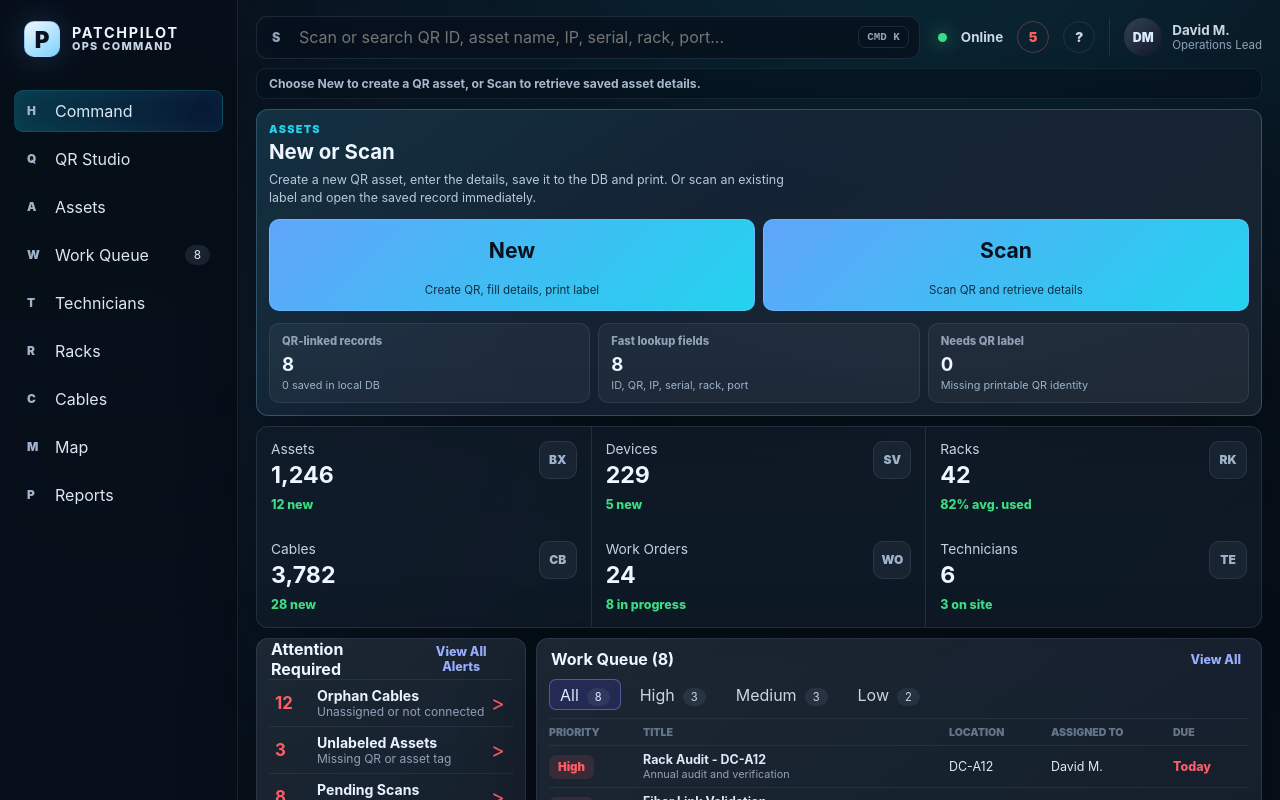
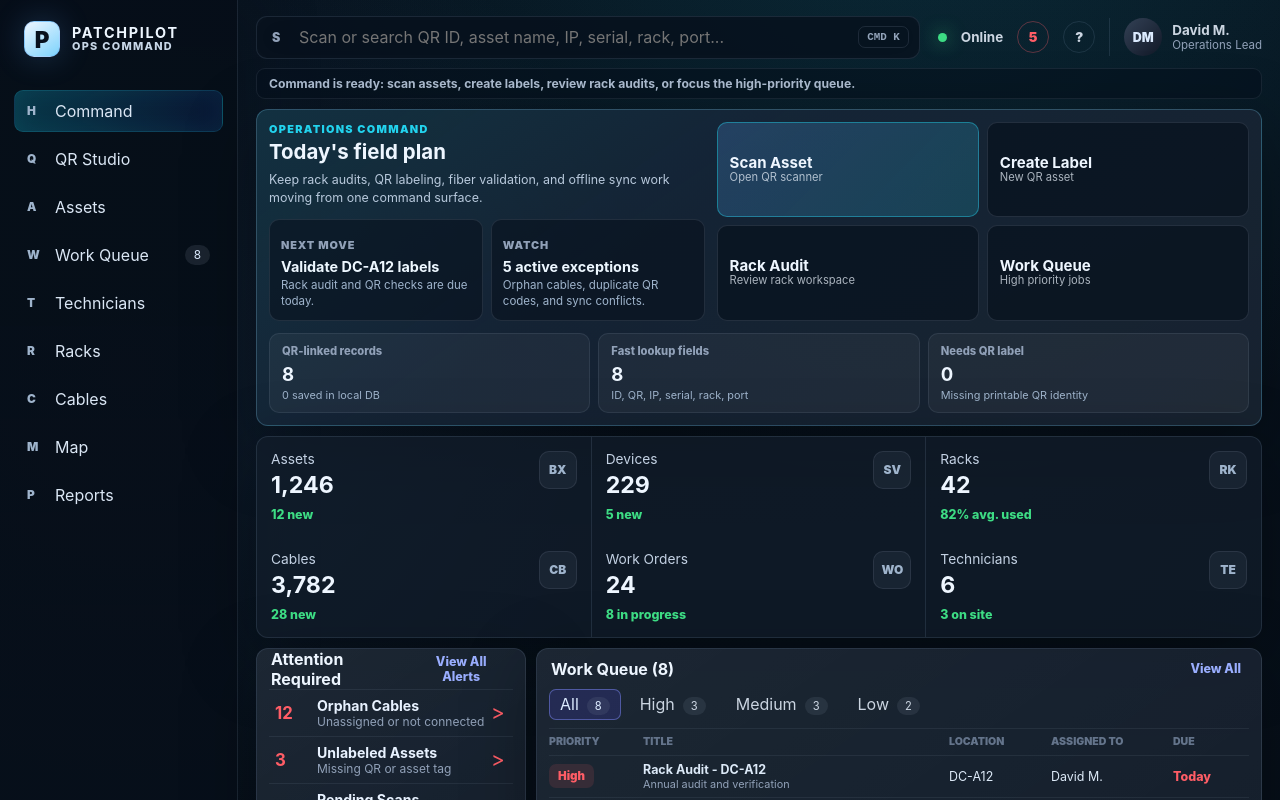
Before and after one commit to x2vmbwtsjf-afk/patchpilot-dashboard, a React (Vite) app: page / in a window 1280 px wide. Shown: the top 800 px of the page. Built offline with nearby package versions, Linux system fonts and the light colour scheme.

Commit message:
Prepare dashboard for Vercel deployment

```diff
--- a/app/command.css
+++ b/app/command.css
@@ -14,7 +14,7 @@
 .qr-command-card {
   grid-area: qrhero;
   display: grid;
-  grid-template-columns: minmax(0, 0.78fr) minmax(360px, 1.22fr);
+  grid-template-columns: minmax(300px, 0.9fr) minmax(440px, 1.1fr);
   gap: 12px;
   align-items: stretch;
   border: 1px solid rgba(125, 211, 252, 0.26);
@@ -59,6 +59,51 @@
   line-height: 1.45;
 }
 
+.command-focus-list {
+  display: grid;
+  grid-template-columns: repeat(2, minmax(0, 1fr));
+  gap: 8px;
+  margin-top: 12px;
+}
+
+.command-focus-list article {
+  min-width: 0;
+  border: 1px solid rgba(148, 163, 184, 0.16);
+  border-radius: 10px;
+  padding: 10px 11px;
+  background: rgba(7, 17, 29, 0.58);
+}
+
+.command-focus-list span,
+.command-focus-list strong,
+.command-focus-list small {
+  display: block;
+}
+
+.command-focus-list span {
+  color: var(--muted);
+  font-size: 0.68rem;
+  font-weight: 900;
+  letter-spacing: 0.08em;
+  text-transform: uppercase;
+}
+
+.command-focus-list strong {
+  margin-top: 5px;
+  overflow: hidden;
+  color: #edf7ff;
+  font-size: 0.9rem;
+  text-overflow: ellipsis;
+  white-space: nowrap;
+}
+
+.command-focus-list small {
+  margin-top: 3px;
+  color: #9fb4cc;
+  font-size: 0.72rem;
+  line-height: 1.35;
+}
+
 .qr-command-actions {
   display: grid;
   grid-template-columns: repeat(2, minmax(0, 1fr));
@@ -68,20 +113,26 @@
 
 .qr-command-actions button {
   display: grid;
-  min-height: 92px;
-  border: 1px solid rgba(125, 211, 252, 0.32);
+  align-content: center;
+  align-items: center;
+  justify-items: start;
+  min-height: 56px;
+  border: 1px solid rgba(148, 163, 184, 0.18);
   border-radius: 10px;
-  padding: 13px;
+  padding: 10px 12px;
   background: rgba(7, 17, 29, 0.68);
   color: var(--text);
-  text-align: center;
-  place-items: center;
+  text-align: left;
 }
 
-.qr-command-actions button:first-child,
-.qr-command-actions button:nth-child(2) {
-  background: linear-gradient(135deg, var(--blue), var(--cyan));
-  color: #05111d;
+.qr-command-actions button:hover {
+  border-color: rgba(34, 211, 238, 0.42);
+  background: rgba(255, 255, 255, 0.08);
+}
+
+.qr-command-actions button:first-child {
+  border-color: rgba(34, 211, 238, 0.42);
+  background: linear-gradient(135deg, rgba(96, 165, 250, 0.22), rgba(34, 211, 238, 0.18));
 }
 
 .qr-command-actions strong,
@@ -91,15 +142,14 @@
 }
 
 .qr-command-actions strong {
-  font-size: 1.32rem;
+  font-size: 0.94rem;
   line-height: 1;
 }
 
 .qr-command-actions span {
-  align-self: end;
   color: inherit;
-  font-size: 0.72rem;
-  opacity: 0.82;
+  font-size: 0.7rem;
+  opacity: 0.7;
 }
 
 .qr-command-stats {
@@ -239,7 +289,7 @@
   }
 
   .qr-command-card {
-    grid-template-columns: 1fr;
+    grid-template-columns: minmax(300px, 0.9fr) minmax(360px, 1.1fr);
   }
 }
 
@@ -258,6 +308,12 @@
       "scans"
       "offline"
       "health";
+  }
+
+  .qr-command-actions,
+  .qr-command-stats,
+  .command-focus-list {
+    grid-template-columns: 1fr;
   }
 
   .command-dashboard-grid .quick-actions,
--- a/app/page.tsx
+++ b/app/page.tsx
@@ -284,7 +284,7 @@ const offlineDevices: OfflineDevice[] = [
 
 const quickActions: QuickAction[] = [
   { id: "scan", title: "Scan QR Code", detail: "Identify an asset", icon: "QR", tone: "purple" },
-  { id: "print-labels", title: "Create + Save QR", detail: "Asset to DB", icon: "DB", tone: "slate" },
+  { id: "print-labels", title: "Create Label", detail: "Register asset", icon: "DB", tone: "slate" },
   { id: "import-assets", title: "Lookup Registry", detail: "Find by QR data", icon: "LU", tone: "blue" },
   { id: "rack-audit", title: "Start Rack Audit", detail: "Verify by QR", icon: "RA", tone: "amber" },
   { id: "work-order", title: "Create Work Order", detail: "New work order", icon: "WO", tone: "green" },
@@ -1055,7 +1055,7 @@ export default function DashboardPage() {
   const [isSearchOpen, setIsSearchOpen] = useState(false);
   const [isScannerOpen, setIsScannerOpen] = useState(false);
   const [scanMessage, setScanMessage] = useState("Point the camera at a PatchPilot QR label.");
-  const [actionNotice, setActionNotice] = useState("Choose New to create a QR asset, or Scan to retrieve saved asset details.");
+  const [actionNotice, setActionNotice] = useState("Command is ready: scan assets, create labels, review rack audits, or focus the high-priority queue.");
 
   async function refreshSavedAssets() {
     try {
@@ -1173,7 +1173,7 @@ export default function DashboardPage() {
         setActiveNav("QR Studio");
         setSelectedAsset(null);
         setQuery("");
-        setActionNotice("New QR asset opened. Enter details, save to DB, then print the label.");
+        setActionNotice("Label workspace opened. Register the asset, save it to the local DB, then print the QR label.");
         break;
       case "work-order":
         setActiveNav("Work Queue");
@@ -1330,18 +1330,38 @@ export default function DashboardPage() {
             <section className="dashboard-grid command-dashboard-grid">
               <section className="qr-command-card">
                 <div className="qr-command-copy">
-                  <p>Assets</p>
-                  <h1>New or Scan</h1>
-                  <span>Create a new QR asset, enter the details, save it to the DB and print. Or scan an existing label and open the saved record immediately.</span>
+                  <p>Operations Command</p>
+                  <h1>Today&apos;s field plan</h1>
+                  <span>Keep rack audits, QR labeling, fiber validation, and offline sync work moving from one command surface.</span>
+                  <div className="command-focus-list">
+                    <article>
+                      <span>Next move</span>
+                      <strong>Validate DC-A12 labels</strong>
+                      <small>Rack audit and QR checks are due today.</small>
+                    </article>
+                    <article>
+                      <span>Watch</span>
+                      <strong>5 active exceptions</strong>
+                      <small>Orphan cables, duplicate QR codes, and sync conflicts.</small>
+                    </article>
+                  </div>
                 </div>
-                <div className="qr-command-actions">
+                <div className="qr-command-actions" aria-label="Primary field actions">
+                  <button onClick={() => handleQuickAction(quickActions[0])} type="button">
+                    <strong>Scan Asset</strong>
+                    <span>Open QR scanner</span>
+                  </button>
                   <button onClick={() => handleQuickAction(quickActions[1])} type="button">
-                    <strong>New</strong>
-                    <span>Create QR, fill details, print label</span>
+                    <strong>Create Label</strong>
+                    <span>New QR asset</span>
                   </button>
-                  <button onClick={() => handleQuickAction(quickActions[0])} type="button">
-                    <strong>Scan</strong>
-                    <span>Scan QR and retrieve details</span>
+                  <button onClick={() => handleQuickAction(quickActions[3])} type="button">
+                    <strong>Rack Audit</strong>
+                    <span>Review rack workspace</span>
+                  </button>
+                  <button onClick={() => handleQuickAction(quickActions[4])} type="button">
+                    <strong>Work Queue</strong>
+                    <span>High priority jobs</span>
                   </button>
                 </div>
                 <div className="qr-command-stats">
--- a/package.json
+++ b/package.json
@@ -2,6 +2,9 @@
   "name": "patchpilot-dashboard",
   "version": "0.1.0",
   "private": true,
+  "engines": {
+    "node": "22.x"
+  },
   "scripts": {
     "dev": "vite --host 0.0.0.0",
     "build": "vite build",
--- a/vite.config.ts
+++ b/vite.config.ts
@@ -3,7 +3,7 @@ import react from "@vitejs/plugin-react";
 
 export default defineConfig({
   plugins: [react()],
-  base: "/patchpilot-dashboard/",
+  base: process.env.VERCEL ? "/" : "/patchpilot-dashboard/",
   build: {
     outDir: "dist"
   },
```
Also changed, not shown: vercel.json (added), 1 other file (tests, documents, lock files or other folders).
